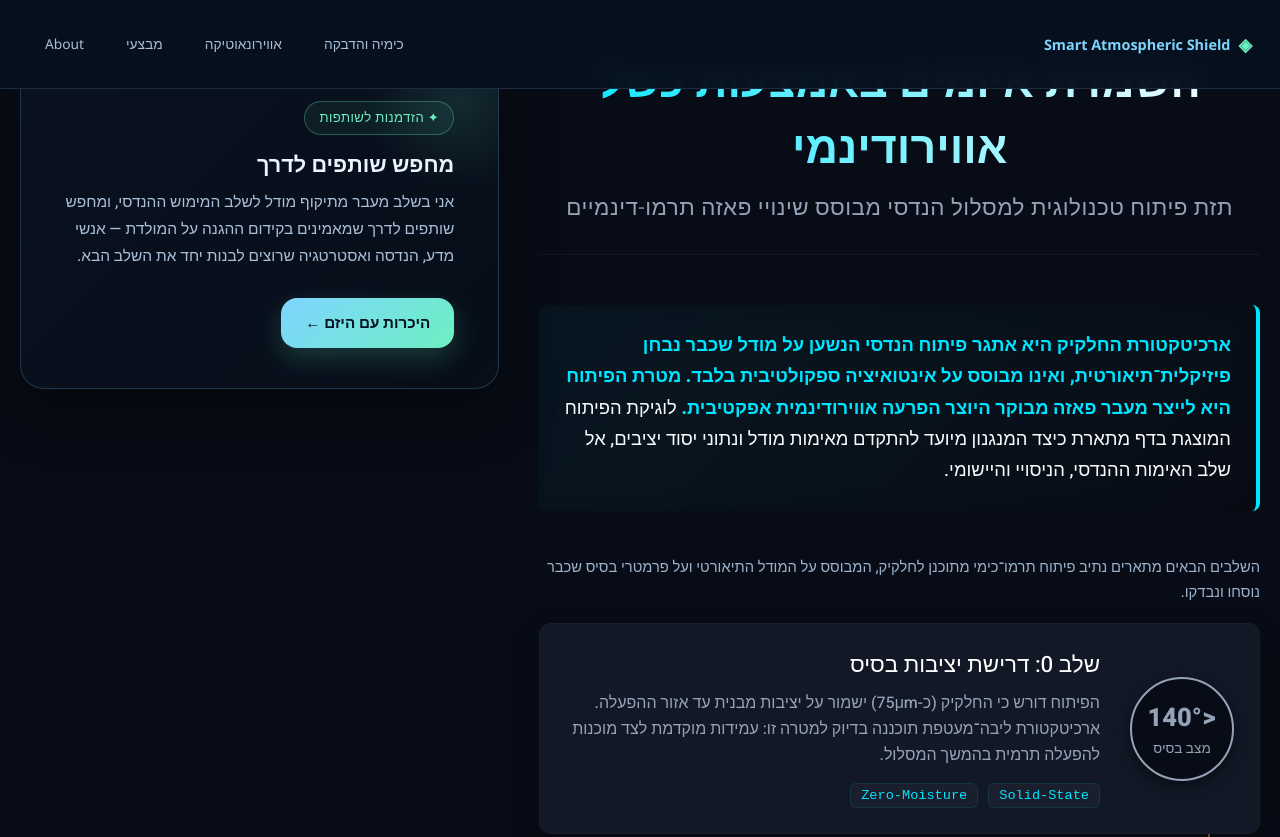
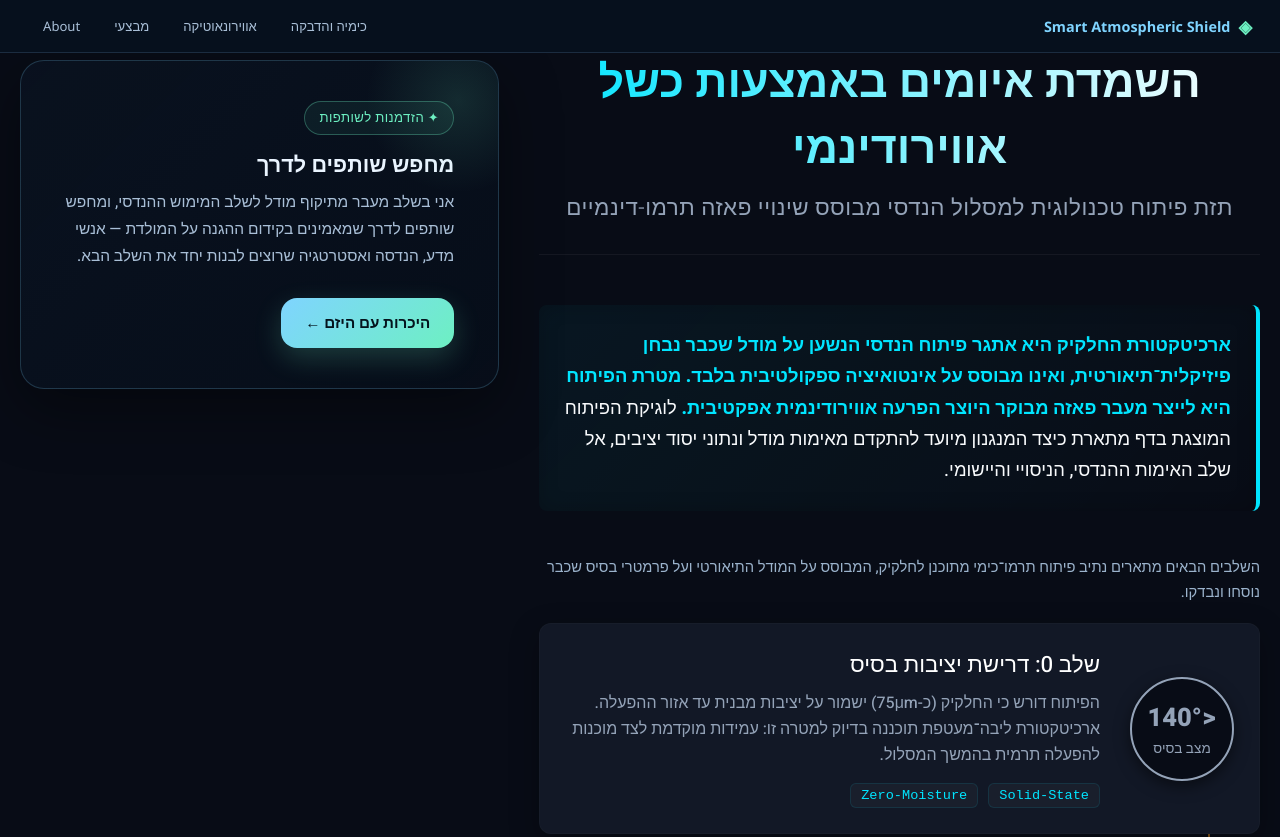
Before and after one commit to shumshum1/soft-defefance, a plain HTML site: page כימיה.HTML in a window 1280 px wide. Shown: the top 837 px of the page. Drawn offline with Linux system fonts and the light colour scheme.

Commit message:
שינוי הסרגל בכימיה

```diff
--- a/כימיה.HTML
+++ b/כימיה.HTML
@@ -219,13 +219,13 @@
 </head>
 <body>
 
-   <nav style="position:fixed;top:0;left:0;right:0;z-index:9999;background:rgba(7,17,31,0.96);border-bottom:1px solid rgba(120,170,220,0.18);backdrop-filter:blur(10px);display:flex;align-items:center;justify-content:space-between;gap:10px 14px;padding:10px 28px;min-height:68px;font-family:'Segoe UI',Arial,sans-serif;direction:rtl;flex-wrap:wrap;">
+       <nav style="position:fixed;top:0;left:0;right:0;z-index:9999;background:rgba(7,17,31,0.96);border-bottom:1px solid rgba(120,170,220,0.18);backdrop-filter:blur(10px);display:flex;align-items:center;justify-content:space-between;padding:0 28px;height:52px;font-family:'Segoe UI',Arial,sans-serif;direction:rtl;">
     <a href="index.html" style="color:#7fd4ff;text-decoration:none;font-weight:700;font-size:0.9rem;display:flex;align-items:center;gap:8px;"><span style="color:#6df0c2;font-size:1.1rem;">◈</span> Smart Atmospheric Shield</a>
-    <div style="display:flex;gap:8px;flex-wrap:wrap;justify-content:flex-end;">
-      <a href="כימיה.HTML" style="color:#a9bfd7;text-decoration:none;padding:8px 16px;border-radius:999px;font-size:0.86rem;border:1px solid transparent;line-height:1.2;" onmouseover="this.style.color='#7fd4ff';this.style.borderColor='rgba(127,212,255,0.3)'" onmouseout="this.style.color='#a9bfd7';this.style.borderColor='transparent'">כימיה והדבקה</a>
-      <a href="softKill.HTML" style="color:#a9bfd7;text-decoration:none;padding:8px 16px;border-radius:999px;font-size:0.86rem;border:1px solid transparent;line-height:1.2;" onmouseover="this.style.color='#7fd4ff';this.style.borderColor='rgba(127,212,255,0.3)'" onmouseout="this.style.color='#a9bfd7';this.style.borderColor='transparent'">אווירונאוטיקה</a>
-      <a href="מבצעי.HTML" style="color:#a9bfd7;text-decoration:none;padding:8px 16px;border-radius:999px;font-size:0.86rem;border:1px solid transparent;line-height:1.2;" onmouseover="this.style.color='#7fd4ff';this.style.borderColor='rgba(127,212,255,0.3)'" onmouseout="this.style.color='#a9bfd7';this.style.borderColor='transparent'">מבצעי</a>
-      <a href="about.html" style="color:#a9bfd7;text-decoration:none;padding:8px 16px;border-radius:999px;font-size:0.86rem;border:1px solid transparent;line-height:1.2;" onmouseover="this.style.color='#7fd4ff';this.style.borderColor='rgba(127,212,255,0.3)'" onmouseout="this.style.color='#a9bfd7';this.style.borderColor='transparent'">About</a>
+    <div style="display:flex;gap:4px;">
+      <a href="כימיה.HTML" style="color:#a9bfd7;text-decoration:none;padding:6px 14px;border-radius:999px;font-size:0.82rem;border:1px solid transparent;" onmouseover="this.style.color='#7fd4ff';this.style.borderColor='rgba(127,212,255,0.3)'" onmouseout="this.style.color='#a9bfd7';this.style.borderColor='transparent'">כימיה והדבקה</a>
+      <a href="softKill.HTML" style="color:#a9bfd7;text-decoration:none;padding:6px 14px;border-radius:999px;font-size:0.82rem;border:1px solid transparent;" onmouseover="this.style.color='#7fd4ff';this.style.borderColor='rgba(127,212,255,0.3)'" onmouseout="this.style.color='#a9bfd7';this.style.borderColor='transparent'">אווירונאוטיקה</a>
+      <a href="מבצעי.HTML" style="color:#a9bfd7;text-decoration:none;padding:6px 14px;border-radius:999px;font-size:0.82rem;border:1px solid transparent;" onmouseover="this.style.color='#7fd4ff';this.style.borderColor='rgba(127,212,255,0.3)'" onmouseout="this.style.color='#a9bfd7';this.style.borderColor='transparent'">מבצעי</a>
+      <a href="about.html" style="color:#a9bfd7;text-decoration:none;padding:6px 14px;border-radius:999px;font-size:0.82rem;border:1px solid transparent;" onmouseover="this.style.color='#7fd4ff';this.style.borderColor='rgba(127,212,255,0.3)'" onmouseout="this.style.color='#a9bfd7';this.style.borderColor='transparent'">About</a>
     </div>
   </nav>
 
```
